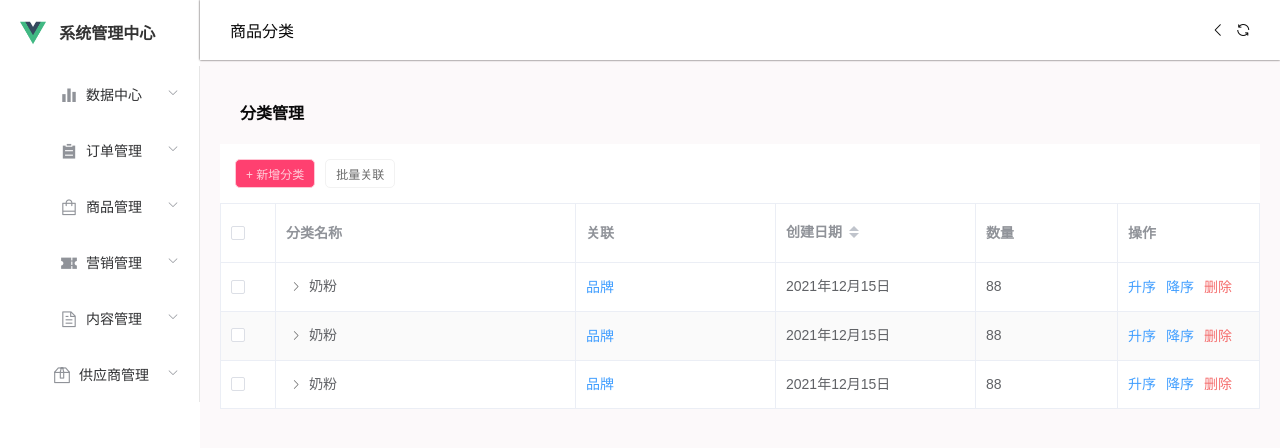
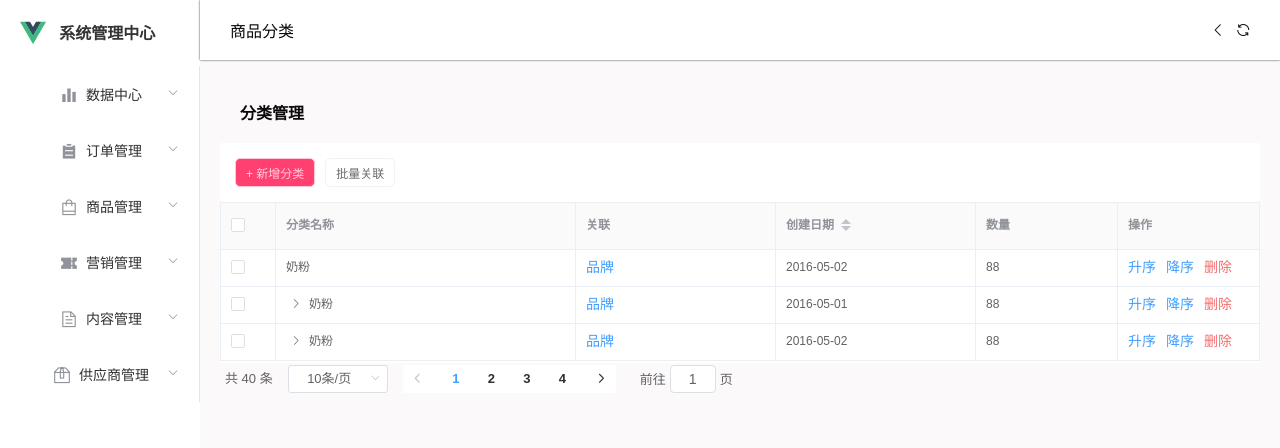
Before and after one commit to bo-ddd/union-b, a Vue app: page /commodity/classification in a window 1280 px wide. Shown: the top 448 px of the page. Built offline with nearby package versions, Linux system fonts and the light colour scheme.

Commit message:
更新了商品分类分页

```diff
--- a/src/views/commodity/Classification.vue
+++ b/src/views/commodity/Classification.vue
@@ -14,23 +14,32 @@
           </div>
         </div>
         <el-table
-          ref="multipleTable"
-          :data="tableData"
-          tooltip-effect="dark"
+          :data="renderDynamic"
+          ref="product"
+          border
+          row-key="id"
+          :row-class-name="rowClassNameFun"
+          :header-row-class-name="headerRowClassName"
+          size="mini"
+          max-height="500px"
           style="width: 100%"
-          stripe
-          row-key="id"
-          border
-          @select="select"
-          :tree-props="{children: 'children', hasChildren: 'hasChildren'}">
+          @select="selectFun"
+          @select-all="selectAllFun"
+          :tree-props="{ children: 'children', hasChildren: 'hasChildren' }"
+          :header-cell-style="{ background: '#fafafa' }"
         >
-          <el-table-column type="selection" width="55" v-model="checked">
-          </el-table-column>
-          <el-table-column label="分类名称" prop="classificationName" width="300"></el-table-column>
-          <el-table-column  label="关联" width="200">
+          <el-table-column type="selection" width="55"> </el-table-column>
+          <el-table-column
+            label="分类名称"
+            prop="classificationName"
+            width="300"
+          ></el-table-column>
+          <el-table-column label="关联" width="200">
             <template slot-scope="scope">
               <el-link type="primary">品牌</el-link>
-               <el-link class="ml-10" type="primary">{{scope.row.association || ''}}</el-link>
+              <el-link class="ml-10" type="primary">{{
+                scope.row.association || ""
+              }}</el-link>
             </template>
           </el-table-column>
           <el-table-column
@@ -52,7 +61,20 @@
           </el-table-column>
         </el-table>
       </div>
-      <div class="footer"></div>
+      <div class="footer">
+        <div class="block">
+          <el-pagination
+            @size-change="handleSizeChange"
+            @current-change="handleCurrentChange"
+            :current-page="currentPage"
+            :page-sizes="[10, 20, 30, 40]"
+            :page-size="10"
+            layout="total, sizes, prev, pager, next, jumper"
+            :total="40"
+          >
+          </el-pagination>
+        </div>
+      </div>
     </div>
   </div>
 </template>
@@ -61,100 +83,271 @@
 export default {
   data() {
     return {
-         checked:false,
-      tableData: [
+      checked:true,
+      size:"",
+      currentPage:1,
+      articles:[],
+      renderDynamic: [
         {
-          id:1,
-          classificationName:'奶粉',
-
-          date:"2021年12月15日",
+          id: 1,
+          parentId: 0,
+          date: "2016-05-02",
+          classificationName: "奶粉",
+          num:88,
+        },
+        {
+          id: 2,
+          parentId: 0,
+          date: "2016-05-01",
+           classificationName: "奶粉",
+           num:88,
+          children: [
+            {
+              id: 3,
+              parentId: 2,
+              date: "2016-05-01",
+              association:"规格",
+               classificationName: "成人奶粉",
+              num:88,
+              children: [
+                {
+                  id: 4,
+                  parentId: 3,
+                  date: "2016-05-01",
+                  association:"规格",
+                  classificationName: "蒙牛成人奶粉",
+                  num:88,
+                },
+                {
+                  id: 5,
+                  parentId: 3,
+                  date: "2016-05-01",
+                    association:"规格",
+                  classificationName: "蒙牛成人奶粉",
+                  num:88,
+                },
+              ],
+            },
+            {
+              id: 6,
+              parentId: 2,
+              date: "2016-05-01",
+              association:"规格",
+               classificationName: "成人奶粉",
+              num:88,
+            },
+          ],
+        },
+        {
+          id: 7,
+          parentId: 0,
+          date: "2016-05-02",
+          classificationName: "奶粉",
           num:88,
           children:[
             {
-          id:8,
-          classificationName:'成人奶粉',
+          id: 8,
+          parentId: 7,
+          date: "2016-05-02",
+          classificationName: "婴儿奶粉",
           association:"规格",
-          date:"2021年12月15日",
-          num:88,
           children:[
             {
-            id:13,
-          classificationName:'成人奶粉A',
+               id: 9,
+          parentId: 8,
+          date: "2016-05-02",
+          classificationName: "蒙牛婴儿奶粉",
           association:"规格",
-          date:"2021年12月15日",
+            }
+          ],
           num:88,
             }
           ]
-            },
-          ]
-        },
-          {
-          id:2,
-          classificationName:'奶粉',
 
-          date:"2021年12月15日",
-          num:88,
-          selected:false,
-          children:[
-            {
-          id:9,
-          classificationName:'成人奶粉',
-         association:"规格",
-          date:"2021年12月15日",
-          num:88,
-          children:[
-            {
-          id:16,
-          classificationName:'成人奶粉A',
-           association:"规格",
-          date:"2021年12月15日",
-          num:88,
-          selected:false
-            }
-          ]
-            },
-          ]
-        },  {
-           id:3,
-          classificationName:'奶粉',
-
-          date:"2021年12月15日",
-          num:88,
-          children:[
-            {
-           id:10,
-          classificationName:'成人奶粉',
-           association:"规格",
-          date:"2021年12月15日",
-          num:88,
-          children:[
-            {
-           id:17,
-          classificationName:'成人奶粉A',
-          association:"规格",
-          date:"2021年12月15日",
-          num:88,
-            }
-          ]
-            },
-          ]
         }
       ],
     };
   },
   methods: {
-    handleSelectionChange(val) {
-      this.multipleSelection = val;
+     initData(data) {
+      data.forEach((item) => {
+        item.isSelect = false; //默认为不选中
+        if (item.children && item.children.length) {
+          this.initData(item.children);
+        }
+      });
     },
-    select(val){
-      console.log(val);
+    selectFun(selection, row) {
+      this.setRowIsSelect(row);
+    },
+    setRowIsSelect(row) {
+      //当点击父级点复选框时，当前的状态可能为未知状态，所以当前行状态设为false并选中，即可实现子级点全选效果
+      if (row.isSelect === "") {
+        row.isSelect = false;
+        this.$refs.product.toggleRowSelection(row, true);
+      }
+      row.isSelect = !row.isSelect;
+      let that = this;
+
+      function selectAllChildrens(data) {
+        data.forEach((item) => {
+          item.isSelect = row.isSelect;
+          that.$refs.product.toggleRowSelection(item, row.isSelect);
+          if (item.children && item.children.length) {
+            selectAllChildrens(item.children);
+          }
+        });
+      }
+
+      function getSelectStatus(selectStatuaArr, data) {
+        data.forEach((childrenItem) => {
+          selectStatuaArr.push(childrenItem.isSelect);
+          if (childrenItem.children && childrenItem.children.length) {
+            getSelectStatus(selectStatuaArr, childrenItem.children);
+          }
+        });
+        return selectStatuaArr;
+      }
+      function getLevelStatus(row) {
+        //如果当前节点的parantId =0 并且有子节点，则为1
+        //如果当前节点的parantId !=0 并且子节点没有子节点 则为3
+        if (row.parentId == 0) {
+          if (row.children && row.children.length) {
+            return 1;
+          }else{
+              return 4;
+          }
+        } else {
+          if (!row.children || !row.children.length) {
+            return 3;
+          } else {
+            return 2;
+          }
+        }
+      }
+      let result = {};
+      //获取明确的节点
+      function getExplicitNode(data,parentId) {
+           data.forEach((item) => {
+               if(item.id == parentId) {
+                  result = item;
+               }
+               if(item.children && item.children.length) {
+                   getExplicitNode(item.children,parentId);
+               }
+            })
+            return result;
+      }
+      function operateLastLeve(row) {
+        //操作的是子节点  1、获取父节点  2、判断子节点选中个数，如果全部选中则父节点设为选中状态，如果都不选中，则为不选中状态，如果部分选择，则设为不明确状态
+          let selectStatuaArr = [];
+          let item = getExplicitNode(that.renderDynamic,row.parentId);
+            selectStatuaArr = getSelectStatus(selectStatuaArr, item.children);
+            if (
+              selectStatuaArr.every((selectItem) => {
+                return true == selectItem;
+              })
+            ) {
+              item.isSelect = true;
+              that.$refs.product.toggleRowSelection(item, true);
+            } else if (
+              selectStatuaArr.every((selectItem) => {
+                return false == selectItem;
+              })
+            ) {
+              item.isSelect = false;
+              that.$refs.product.toggleRowSelection(item, false);
+            } else {
+              item.isSelect = "";
+            }
+            //则还有父级
+            if(item.parentId!=0) {
+                operateLastLeve(item)
+            }
+      }
+      //判断操作的是子级点复选框还是父级点复选框，如果是父级点，则控制子级点的全选和不全选
+
+      //1、只是父级 2、既是子集，又是父级 3、只是子级
+      let levelSataus = getLevelStatus(row);
+      if (levelSataus == 1) {
+        selectAllChildrens(row.children);
+      } else if (levelSataus == 2) {
+        selectAllChildrens(row.children);
+        operateLastLeve(row);
+      } else if(levelSataus == 3) {
+        operateLastLeve(row);
       }
     },
+     checkIsAllSelect() {
+      this.oneProductIsSelect = [];
+      this.renderDynamic.forEach((item) => {
+        this.oneProductIsSelect.push(item.isSelect);
+      });
+      //判断一级产品是否是全选.如果一级产品全为true，则设置为取消全选，否则全选
+      let isAllSelect = this.oneProductIsSelect.every((selectStatusItem) => {
+        return true == selectStatusItem;
+      });
+      return isAllSelect;
+    },
+     selectAllFun(selection) {
+      let isAllSelect = this.checkIsAllSelect();
+      this.renderDynamic.forEach((item) => {
+        item.isSelect = isAllSelect;
+         this.$refs.product.toggleRowSelection(item, !isAllSelect);
+        this.selectFun(selection, item);
+      });
+    },
+     rowClassNameFun({ row }) {
+      if (row.isSelect === "") {
+        return "indeterminate";
+      }
+    },
+     headerRowClassName() {
+      let oneProductIsSelect = [];
+      this.renderDynamic.forEach((item) => {
+        oneProductIsSelect.push(item.isSelect);
+      });
+      if (oneProductIsSelect.includes("")) {
+        return "indeterminate";
+      }
+      return "";
+    },
+  handleSizeChange(val){
+    return val
+  },
+  handleCurrentChange(val){
+      var pageDown = {
+ //每页多少条
+ pageSize: this.handleSizeChange()||10,
+ //当前页数
+ pageNum: val || 1,
+ get offSize() {
+ // 2 * (1-1) = 0;
+ // 条数*(页数-1)
+ return this.pageSize * (this.pageNum - 1);
+ },
+ //每一页的内容
+get Num() {
+ // article是你要分页的数据
+ return this.articles.slice(this.offSize, this.offSize + this.pageSize);
+},
+get isShow() { return Math.ceil(this.articles.length / this.pageSize) == this.pageNum }
+}
+this.renderDynamic = pageDown.Num
+  },
+
+  },
+  mounted(){
+    this.initData(this.renderDynamic);
+  },
+
 };
 </script>
 
 <style lang="scss" scoped>
 .wrap {
+  display: grid;
+  grid-template-rows: 20% 70% 10%;
   background-color: #fcf9fa;
   & .title {
     padding: 20px;
@@ -190,7 +383,7 @@ export default {
     }
   }
 }
-.ml-10{
+.ml-10 {
   margin-left: 10px;
 }
 </style>
```
Lines whose indentation alone changed are shown as unchanged.
